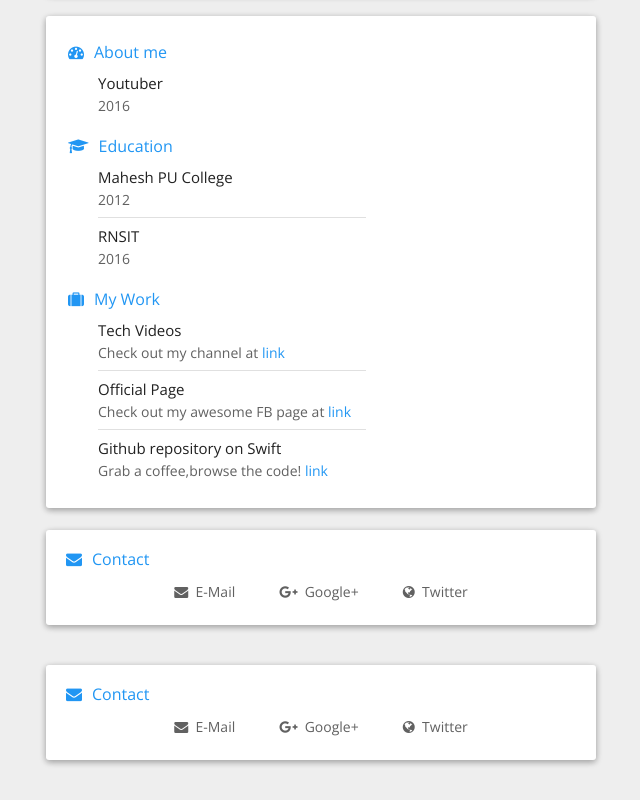
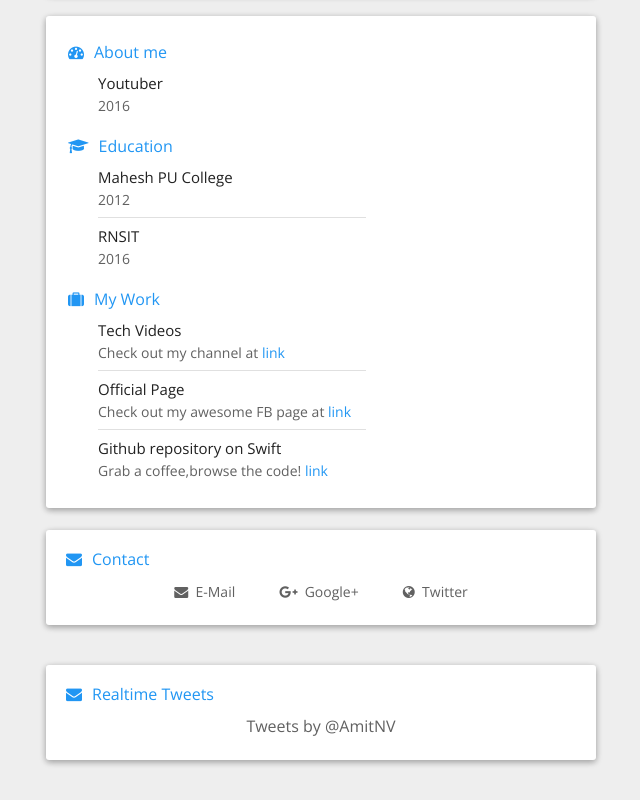
Before and after one commit to amitnv/Amitnv.github.io, a plain HTML site: page index.html in a window 1280 px wide. Shown: the part 352-1152 px from the top of the page, without its empty margins (319-959 px from the left). Drawn offline with nearby package versions, Linux system fonts and the light colour scheme.

Commit message:
Update index.html

```diff
--- a/index.html
+++ b/index.html
@@ -79,11 +79,10 @@
 </div>
 <div id="contact_card" class="card">
 	<section class="tab">
-		<div class="title"><i class="fa fa-envelope"></i>Contact</div>
+		<div class="title"><i class="fa fa-envelope"></i>Realtime Tweets</div>
 		<div class="content">
-			<div class="contacts"><a href="mailto:leavemailsforme@gmail.com"><i class="fa fa-envelope"></i>&nbsp; E-Mail</a></div>
-			<div class="contacts"><a href="https://plus.google.com/+AmitVaidya" target="_blank"><i class="fa fa-google-plus"></i>&nbsp; Google+</a></div>
-			<div class="contacts"><a href="https://twitter.com/amitnv" target="_blank"><i class="fa fa-globe"></i>&nbsp; Twitter</a></div>
+			<a class="twitter-timeline" href="https://twitter.com/AmitNV" data-widget-id="692958670511083521">Tweets by @AmitNV</a>
+			<script>!function(d,s,id){var js,fjs=d.getElementsByTagName(s)[0],p=/^http:/.test(d.location)?'http':'https';if(!d.getElementById(id)){js=d.createElement(s);js.id=id;js.src=p+"://platform.twitter.com/widgets.js";fjs.parentNode.insertBefore(js,fjs);}}(document,"script","twitter-wjs");</script>
 		</div>
 	</section>
 </div>
```
